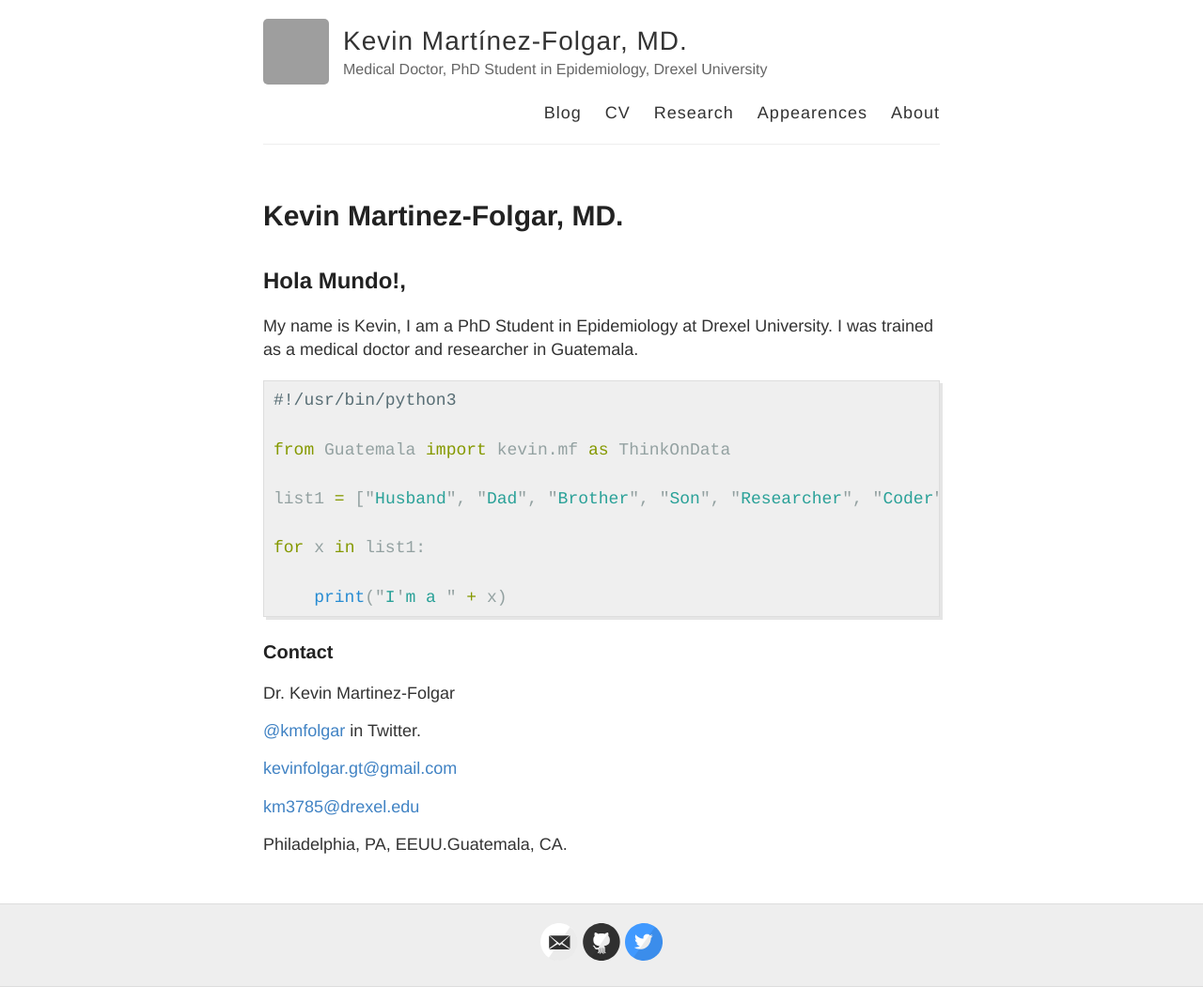
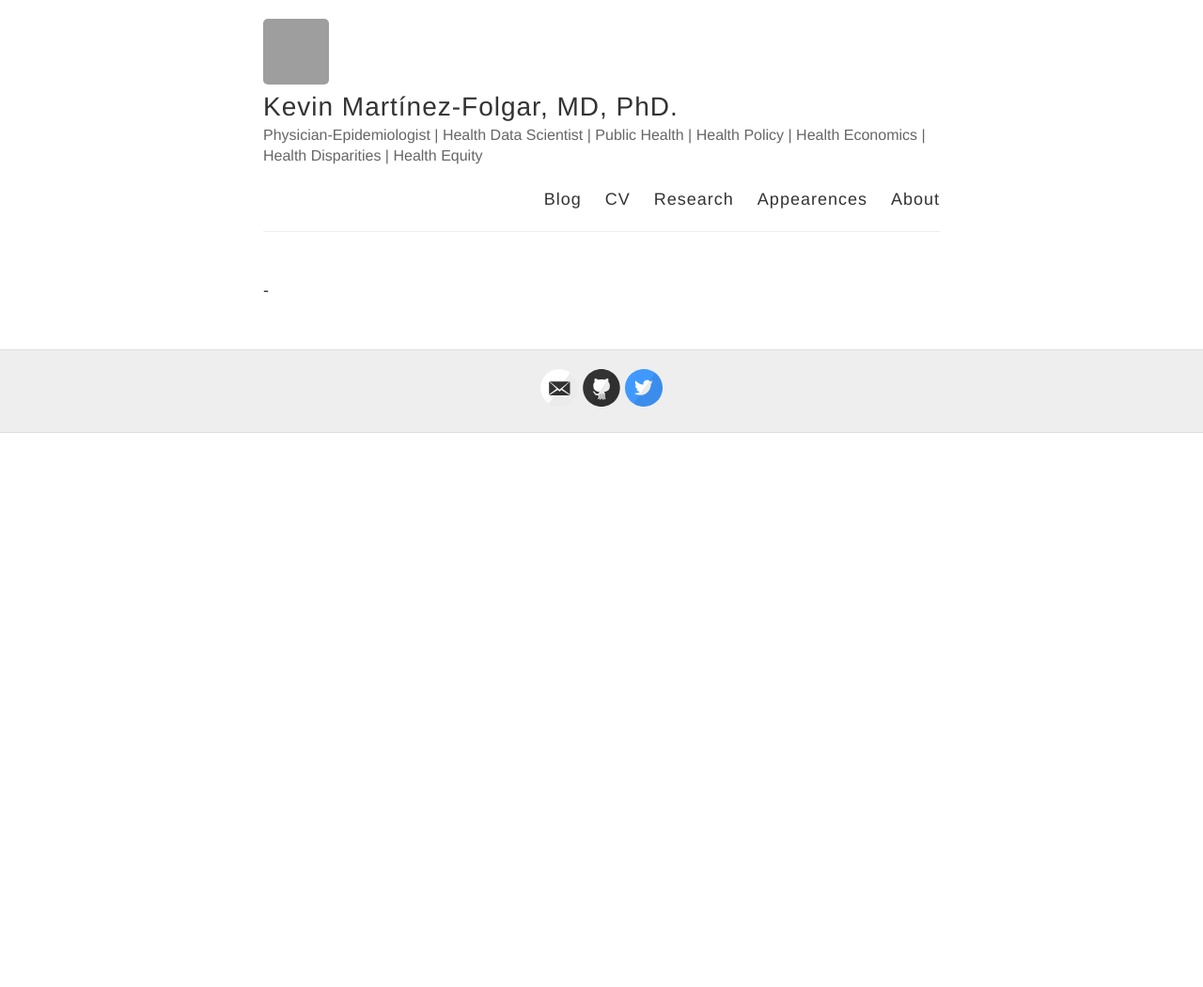
Before and after one commit to kmfolgar/kmartinez.com, a Jekyll site: the page built from txt.md, in a window 1280 px wide. Shown: the whole page at 94% size. Built offline with Jekyll 4.4.1, drawn with Linux system fonts in a browser that asks for light colours; our own code applies the rules of GitHub Pages for plain Markdown files; after the commit the page ends 900 px from its top, so only the background shows below that; grey boxes are pictures that could not be loaded.

Commit message:
Update headers

````diff
--- a/_config.yml
+++ b/_config.yml
@@ -1,12 +1,12 @@
-title: Kevin Martínez-Folgar, MD.
+title: Kevin Martínez-Folgar, MD, PhD.
 
-#theme: jekyll-theme-hacker
+theme: jekyll-theme-hacker
 
 # Name of your site (displayed in the header)
-name: Kevin Martínez-Folgar, MD.
+name: Kevin Martínez-Folgar, MD, PhD.
 
 # Short bio or description (displayed in the header)
-description: Medical Doctor, PhD Student in Epidemiology, Drexel University
+description: Physician-Epidemiologist | Health Data Scientist | Public Health | Health Policy | Health Economics | Health Disparities | Health Equity
 
 # URL of your avatar or profile pic (you could use your GitHub profile pic)
 avatar: https://avatars1.githubusercontent.com/u/26907179?s=460&u=e20a764d95a0a1f20a4be6f75a21ee2c387f2169&v=4
@@ -14,7 +14,7 @@ avatar: https://avatars1.githubusercontent.com/u/26907179?s=460&u=e20a764d95a0a1
 # Includes an icon in the footer for each username you enter
 footer-links:
   dribbble:
-  email: km3785@drexel.edu
+  email: kmfolgar@umich.edu
   facebook:
   flickr:
   github: thinkondata
--- a/txt.md
+++ b/txt.md
@@ -1,32 +1 @@
----
-layout: page
-title: Kevin Martinez-Folgar, MD.
----
-
-## Hola Mundo!,
-
-My name is Kevin, I am a PhD Student in Epidemiology at Drexel University. I was trained as a medical doctor and researcher in Guatemala.
-
-```python
-#!/usr/bin/python3
-
-from Guatemala import kevin.mf as ThinkOnData
-
-list1 = ["Husband", "Dad", "Brother", "Son", "Researcher", "Coder"]
-
-for x in list1:
-
-    print("I'm a " + x)
-```
-
-### Contact
-
-Dr. Kevin Martinez-Folgar
-
-[@kmfolgar](https://twitter.com/kmfolgar)  in Twitter.
-
-<kevinfolgar.gt@gmail.com>
-
-<km3785@drexel.edu>
-
-Philadelphia, PA, EEUU. | Guatemala, CA.
+-
````
